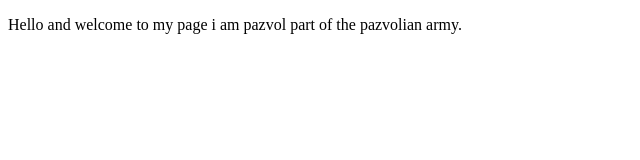
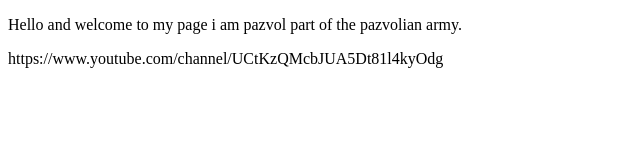
Before and after one commit to Pazvol1/Pazvol1.github.io, a plain HTML site: page index.html in a window 1280 px wide. Shown: the whole page, without its empty margins (0-640 px from the left). Drawn offline with Linux system fonts and the light colour scheme.

Commit message:
Update index.html

```diff
--- a/index.html
+++ b/index.html
@@ -5,5 +5,6 @@
   </head>
   <body>
     <p>Hello and welcome to my page i am pazvol part of the pazvolian army.</p>
+    <a>https://www.youtube.com/channel/UCtKzQMcbJUA5Dt81l4kyOdg</a>
   </body>
 </html>
```
